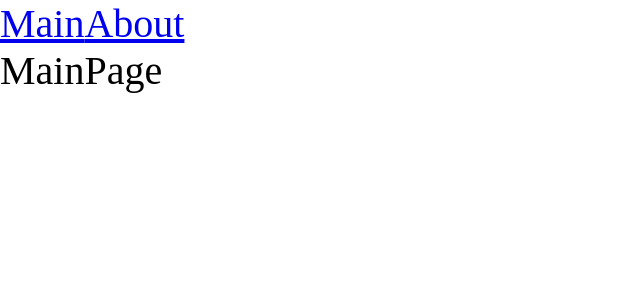
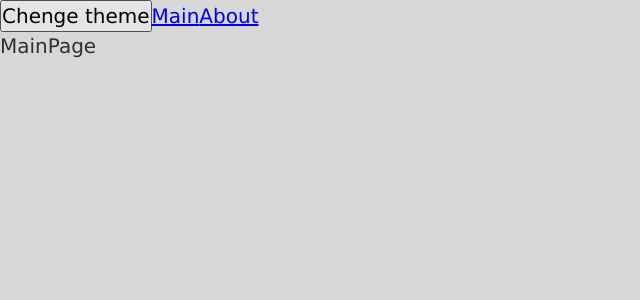
Before and after one commit to Timmy2324/elderwood-bard, a React app: page / in a window 1280 px wide. Shown: the top 300 px of the page, without its empty margins (0-640 px from the left). Built offline with nearby package versions, Linux system fonts and the light colour scheme.

Commit message:
added theme

```diff
--- a/src/App.tsx
+++ b/src/App.tsx
@@ -1,12 +1,17 @@
 import { Link, Route, Routes } from 'react-router-dom';
-import './index.scss';
-import { Suspense } from 'react';
+import './styles/index.scss';
+import { Suspense, useContext } from 'react';
 import { AboutPageAsync } from './AboutPage/AboutPageAsync';
 import { MainPageAsync } from './MainPage/MainPageAsync';
+import { useTheme } from './theme/useTheme';
 
 const App = () => {
+
+    const { theme, toggleTheme } = useTheme();
+
     return (
-        <div className="app">
+        <div className={`app ${theme}`}>
+            <button onClick={toggleTheme}>Chenge theme</button>
             <Link to={'/'}>Main</Link>
             <Link to={'/about'}>About</Link>
             <Suspense fallback={<div>Loading...</div>}>
--- a/src/index.scss
+++ /dev/null
@@ -1,9 +0,0 @@
-* {
-    margin: 0;
-    padding: 0;
-    box-sizing: border-box;
-}
-
-.app {
-    font-size: 40px;
-}
--- a/src/index.tsx
+++ b/src/index.tsx
@@ -1,10 +1,13 @@
 import { render } from "react-dom";
 import App from './App';
 import { BrowserRouter } from "react-router-dom";
+import ThemeProvider from "./theme/ThemeProvider";
 
 render(
     <BrowserRouter>
-        <App />
+        <ThemeProvider>
+            <App />
+        </ThemeProvider>
     </BrowserRouter>,
     document.getElementById('root')
 );
--- /dev/null
+++ b/src/styles/index.scss
@@ -0,0 +1,13 @@
+@import 'reset';
+@import 'variables/global.scss';
+@import 'themes/light.scss';
+@import 'themes/dark.scss';
+
+.app {
+    font: var(--font-m);
+
+    background: var(--bg-color);
+    color: var(--primary-color);
+
+    min-height: 100vh;
+}
--- /dev/null
+++ b/src/styles/reset.scss
@@ -0,0 +1,13 @@
+* {
+    margin: 0;
+    padding: 0;
+    box-sizing: border-box;
+}
+
+input,
+button,
+textarea,
+select {
+    margin: 0;
+    font: inherit;
+}
--- /dev/null
+++ b/src/styles/themes/dark.scss
@@ -0,0 +1,7 @@
+.app.dark {
+    --bg-color: #303030;
+
+    --primary-color: #d2d2d2;
+    --secondary-color: #707070;
+    --accent-color: #eeff00;
+}
--- /dev/null
+++ b/src/styles/themes/light.scss
@@ -0,0 +1,7 @@
+.app.light {
+    --bg-color: #d7d7d7;
+
+    --primary-color: #303030;
+    --secondary-color: #d2d2d2;
+    --accent-color: #0091ff;
+}
--- /dev/null
+++ b/src/styles/variables/global.scss
@@ -0,0 +1,14 @@
+:root {
+
+    --font-family-main: Verdana, Geneva, sans-serif;
+
+
+    --font-size-m: 20px;
+    --font-line-m: 28px;
+    --font-m: var(--font-size-m) / var(--font-line-m) var(--font-family-main);
+
+    --font-size-l: 28px;
+    --font-line-l: 36px;
+    --font-l: var(--font-size-l) / var(--font-line-l) var(--font-family-main);
+
+}
--- /dev/null
+++ b/src/theme/ThemeContext.ts
@@ -0,0 +1,12 @@
+import { createContext } from "react";
+
+export type ThemeType = 'light' | 'dark';
+
+export interface ThemeContextProps {
+    theme?: ThemeType;
+    setTheme?: (theme: ThemeType) => void;
+}
+
+export const ThemeContext = createContext<ThemeContextProps>({});
+
+export const LOCAL_STORAGE_THEME_KEY = 'theme';
--- /dev/null
+++ b/src/theme/ThemeProvider.tsx
@@ -0,0 +1,22 @@
+import { FC, useMemo, useState } from "react";
+import { LOCAL_STORAGE_THEME_KEY, ThemeContext, ThemeType } from "./ThemeContext"
+
+const defaultTheme = localStorage.getItem(LOCAL_STORAGE_THEME_KEY) as ThemeType || 'light';
+
+const ThemeProvider: FC = ({children}) => {
+
+    const [theme, setTheme] = useState<ThemeType>(defaultTheme);
+
+    const defaultProps = useMemo(() => ({
+        theme,
+        setTheme,
+    }), [theme])
+
+    return (
+        <ThemeContext.Provider value={defaultProps}>
+            {children}
+        </ThemeContext.Provider>
+    )
+}
+
+export default ThemeProvider;
--- /dev/null
+++ b/src/theme/useTheme.ts
@@ -0,0 +1,19 @@
+import { useContext } from "react";
+import { LOCAL_STORAGE_THEME_KEY, ThemeContext, ThemeType } from "./ThemeContext";
+
+interface UseThemeResult {
+    toggleTheme: () => void;
+    theme: ThemeType,
+}
+
+export function useTheme(): UseThemeResult {
+    const {theme, setTheme} = useContext(ThemeContext);
+
+    const toggleTheme = () => {
+        const newTheme = theme === 'dark' ? 'light' : 'dark';
+        setTheme(newTheme);
+        localStorage.setItem(LOCAL_STORAGE_THEME_KEY, newTheme);
+    }
+
+    return { theme, toggleTheme };
+}
```
